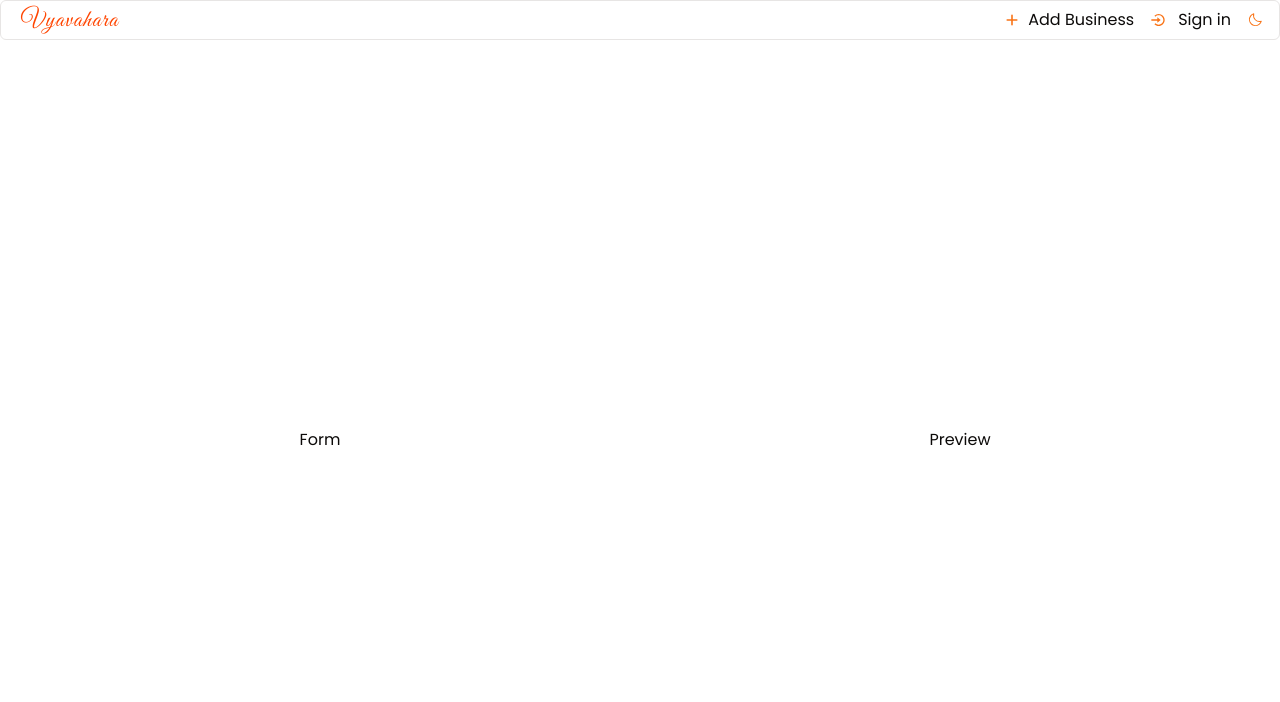
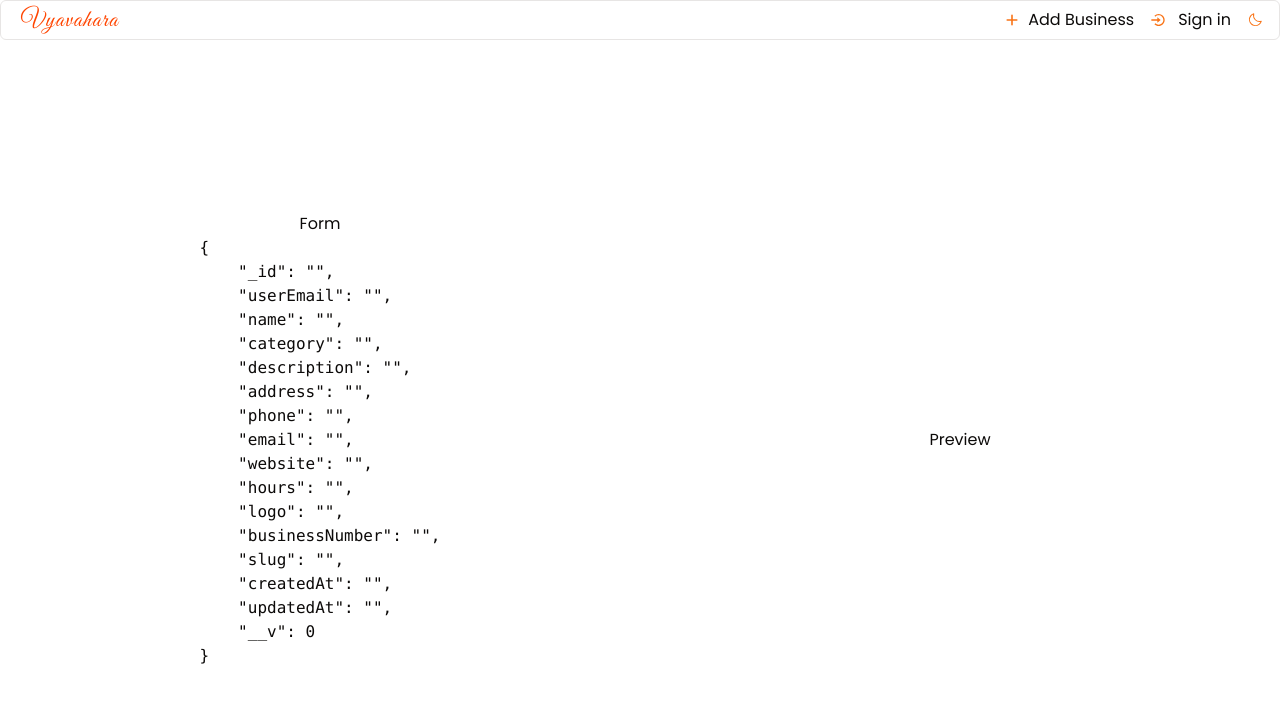
Before and after one commit to Nimira43/Vyavahara, a Next.js app: page /business/add in a window 1280 px wide. Shown: the top 702 px of the page. Built offline with nearby package versions, Linux system fonts and the light colour scheme; no server answers.

Commit message:
Using JSON.stringify to display on screen the current business state - working well.

```diff
--- a/app/business/add/page.tsx
+++ b/app/business/add/page.tsx
@@ -1,8 +1,18 @@
+'use client'
+import { useBusiness } from '@/context/business'
+
 export default function AddBusiness() {
+  const { business } = useBusiness()
+
   return (
     <div className='flex flex-col lg:flex-row h-screen'>
       <div className='flex flex-col lg:w-1/2 p-4 lg:order-last lg:flex lg:justify-center lg:items-center'>Preview</div>
-      <div className='flex flex-col lg:w-1/2 p-4 lg:order-first lg:flex lg:justify-center lg:items-center'>Form</div>
+
+
+      <div className='flex flex-col lg:w-1/2 p-4 lg:order-first lg:flex lg:justify-center lg:items-center'>
+        Form
+        <pre>{JSON.stringify(business, null, 4)}</pre>
+      </div>
     </div>
   )
 }
```
